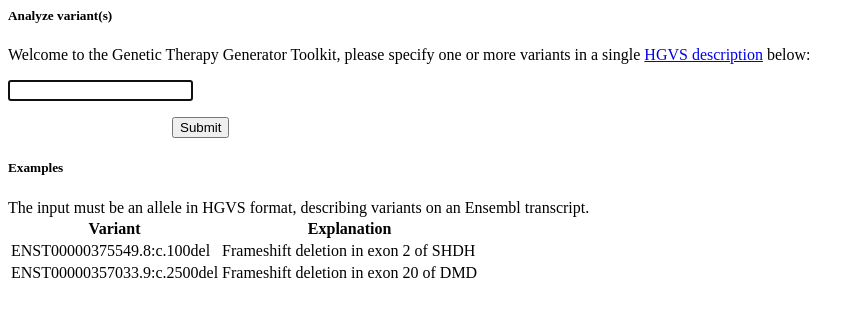
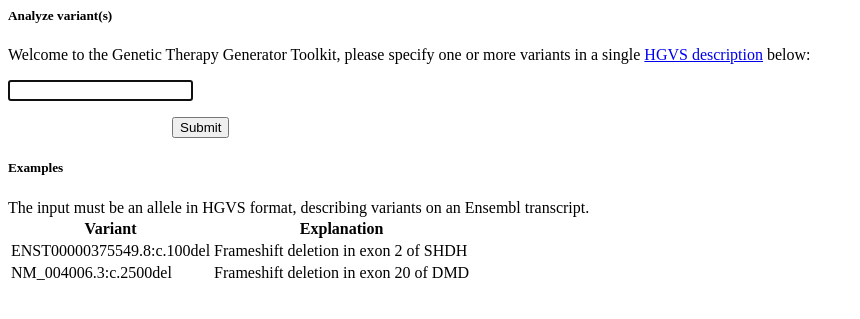
Before and after one commit to DCRT-LUMC/GTGT, a Python web app: template src/gtgt/templates/analysis.html.j2 in a window 1280 px wide. Shown: the top 319 px of the page, without its empty margins (0-860 px from the left). Run offline with Jinja, Linux system fonts and the light colour scheme; the template is opened without the code that fills it, so the values that code supplies are empty.

Commit message:
Add NM example for DMD

```diff
--- a/src/gtgt/templates/analysis.html.j2
+++ b/src/gtgt/templates/analysis.html.j2
@@ -46,7 +46,7 @@
           <td>Frameshift deletion in exon 2 of SHDH</td>
         </tr>
         <tr>
-          <td><a class="link" onclick="fillSearchField('ENST00000357033.9:c.2500del')">ENST00000357033.9:c.2500del</a></td>
+          <td><a class="link" onclick="fillSearchField('NM_004006.3:c.2500del')">NM_004006.3:c.2500del</a></td>
           <td>Frameshift deletion in exon 20 of DMD</td>
         </tr>
       </tbody>
```
